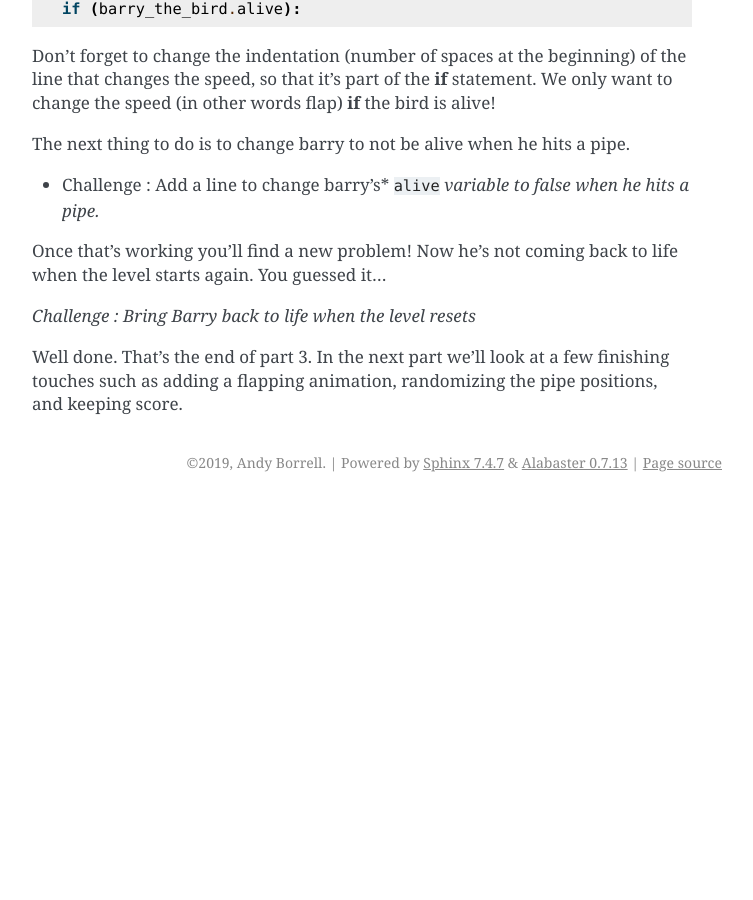
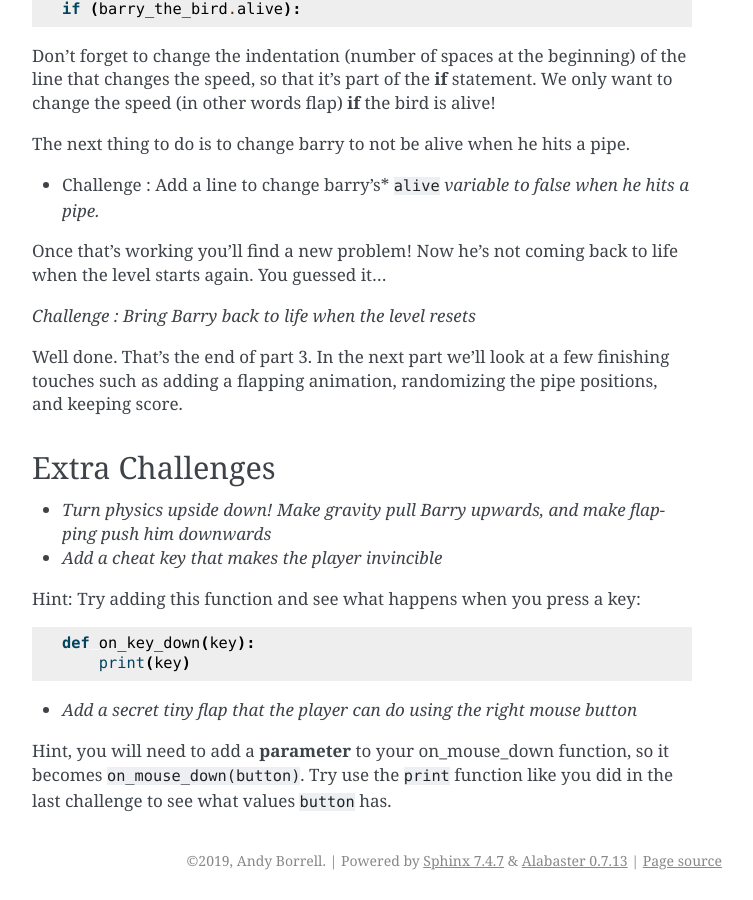
Before and after one commit to andyborrell/pygamezero_bird, a Sphinx documentation site: the page built from docs/source/part3.rst, in a window 1280 px wide and 900 px high, scrolled down 3452 px. Shown: the whole window, without its empty margins (388-1141 px from the left). Built offline with Sphinx 7.4.7, drawn with Linux system fonts in a browser that asks for light colours; before the commit the page ends 3954 px from its top, so only the background shows below that.

Commit message:
Extra challenges for part 3

```diff
--- a/docs/source/part3.rst
+++ b/docs/source/part3.rst
@@ -155,3 +155,21 @@ Once that's working you'll find a new problem!  Now he's not coming back to life
 
 
 Well done.  That's the end of part 3.   In the next part we'll look at a few finishing touches such as adding a flapping animation, randomizing the pipe positions, and keeping score.
+
+Extra Challenges
+----------------
+
+* *Turn physics upside down!  Make gravity pull Barry upwards, and make flapping push him downwards*
+
+* *Add a cheat key that makes the player invincible*
+
+Hint: Try adding this function and see what happens when you press a key:
+
+.. code:: python
+
+    def on_key_down(key):
+        print(key)
+
+* *Add a secret tiny flap that the player can do using the right mouse button*
+
+Hint, you will need to add a **parameter** to your on_mouse_down function, so it becomes :code:`on_mouse_down(button)`.  Try use the :code:`print` function like you did in the last challenge to see what values :code:`button` has.
```
